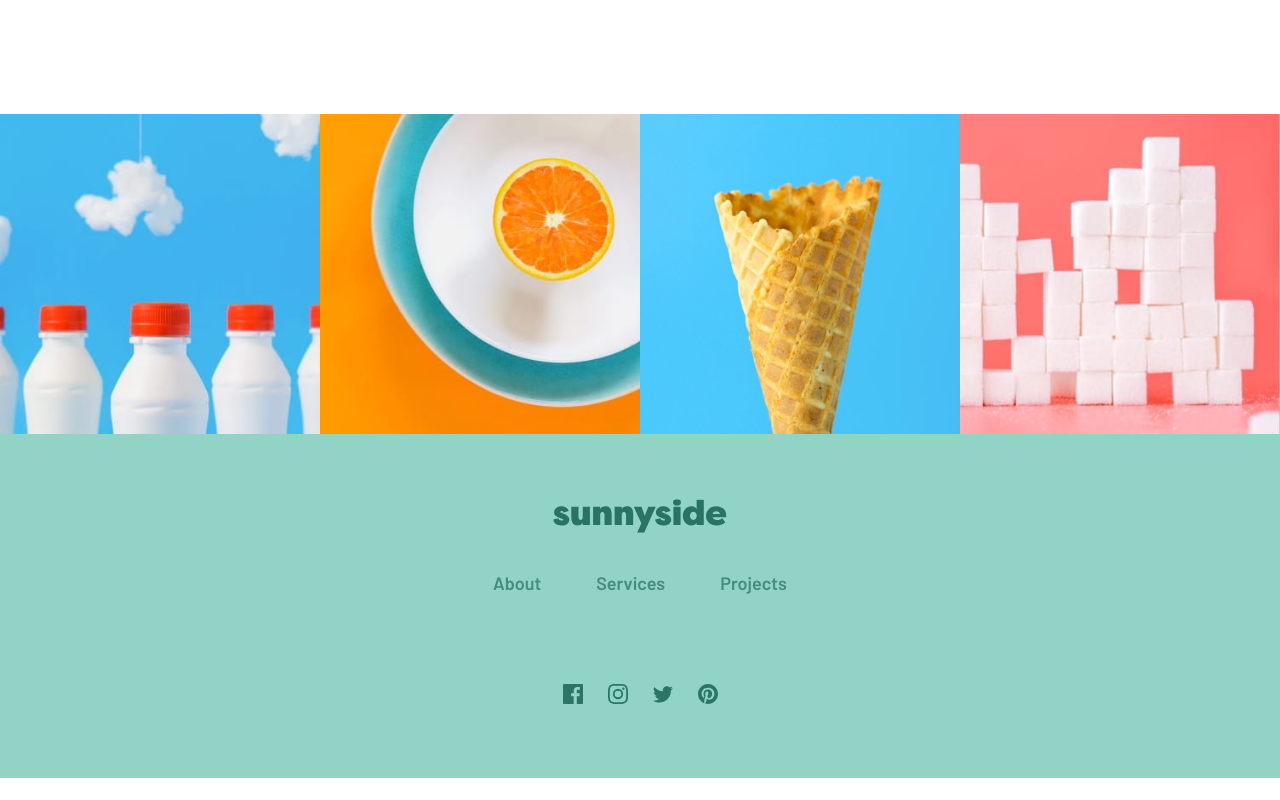
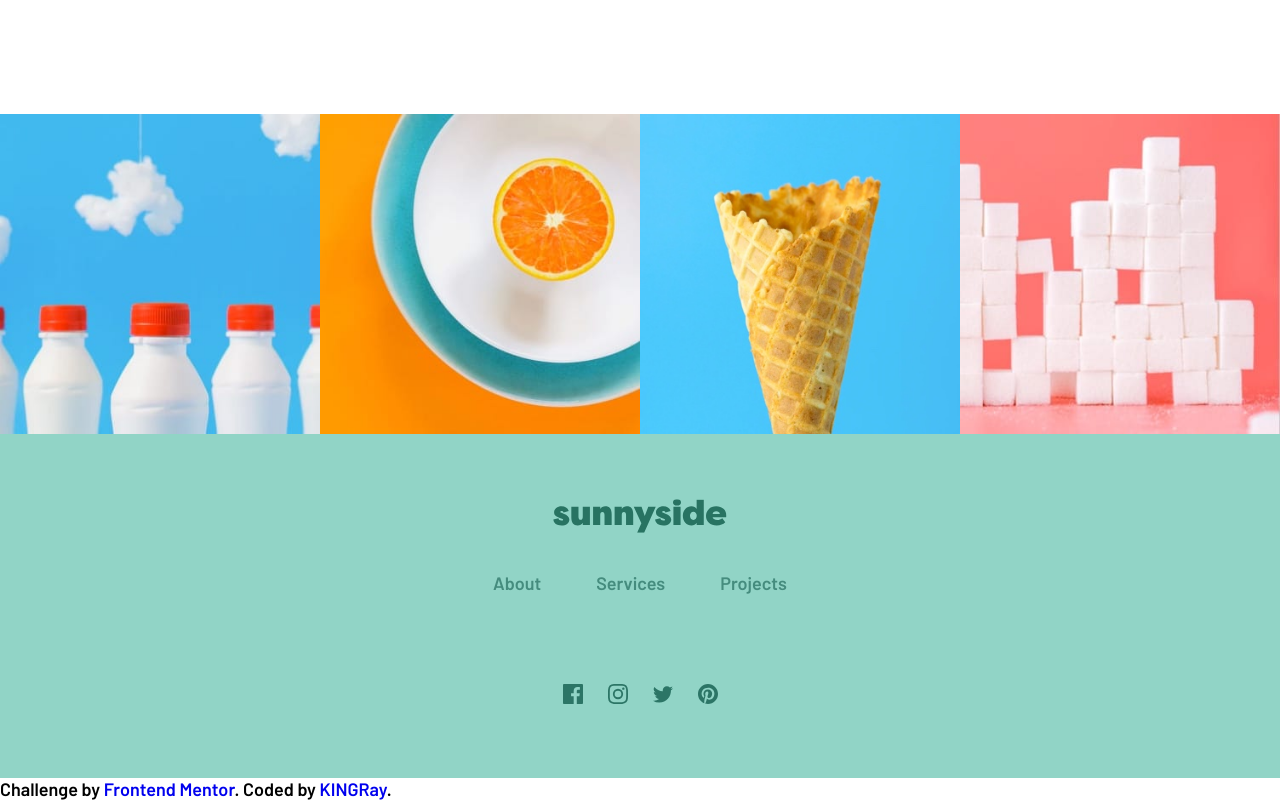
Before and after one commit to KINGRay007/sunnyside-agency-landing-page-main, a plain HTML site: page index.html in a window 1280 px wide. Shown: the part 3307-4107 px from the top of the page. Before the commit the page ends 4085 px from the top, so only its background shows below. Drawn offline with Linux system fonts and the light colour scheme.

Commit message:
Update index.html

```diff
--- a/index.html
+++ b/index.html
@@ -253,6 +253,11 @@
   </footer>
   </main>
 
+  <div class="attribution">
+    Challenge by <a href="https://www.frontendmentor.io?ref=challenge" target="_blank">Frontend Mentor</a>.
+    Coded by <a href="https://github.com/KINGRay007/sunnyside-agency-landing-page-main.git">KINGRay</a>.
+  </div>
+
   <script>
       const nav = document.querySelector(".navbar-nav");
       const navToggleBtn = document.querySelector(".nav-toggle-btn");
```
